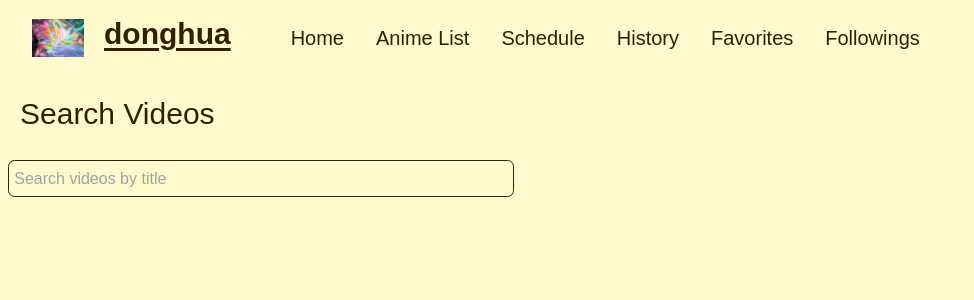
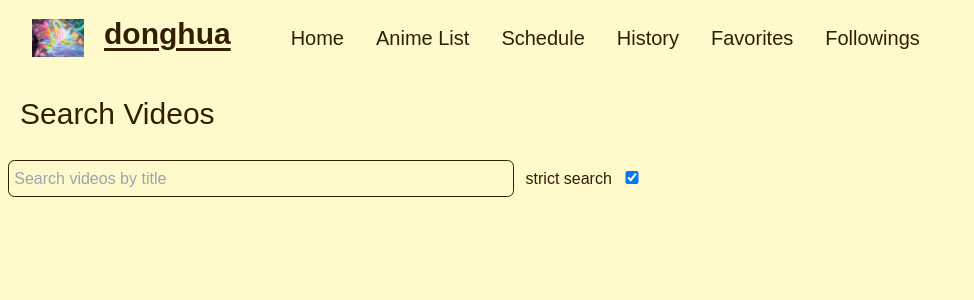
Before and after one commit to newlight77/dailymotion-next-app, a Next.js app: page / in a window 1280 px wide. Shown: the top 300 px of the page, without its empty margins (0-974 px from the left). Built offline with nearby package versions, Linux system fonts and the light colour scheme.

Commit message:
feature(search): add strict search option

```diff
--- a/src/bounded-contexts/video-search-context/domain/usecases/video-search-usecase.ts
+++ b/src/bounded-contexts/video-search-context/domain/usecases/video-search-usecase.ts
@@ -1,6 +1,7 @@
 import { FavoriteType, FollowedAnimeType, FollowedVideoOwnerType, LastViewType, MetaVideoType, SearchKeywordsType, VideoType } from "@/bounded-contexts/video-search-context/domain/model/anime";
 
 export type PreferencesType = {
+  strictSearch: boolean,
   followedAnimes?: FollowedAnimeType[], // Array of followed anime IDs
   followedOwners?: FollowedVideoOwnerType[], // Array of followed owner usernames
   lastViews?: LastViewType[] // Array of last search keywords
@@ -50,12 +51,14 @@ export const VideoSearchUsecase = (port: VideoSearchPort): VideoSearchUsecasePor
     const { list } = response;
     let scoredList: VideoWithScoreType[] = []
 
+    const strictValue = prefs?.strictSearch ? 0 : 1
+
     if (prefs) {
       // Reorder the results based on user preferences
       scoredList = list.map((video: MetaVideoType) => scoreVideo(video, searchParams.search, prefs)).map(v => v as VideoWithScoreType)
       scoredList = scoredList
         .sort((a, b) => b.score - a.score)
-        .filter(v => v.score >= searchParams.search.split(" ").length -1)
+        .filter(v => v.score >= searchParams.search.split(" ").length - strictValue)
         .map(v => v as VideoWithScoreType)
     }
 
--- a/src/bounded-contexts/video-search-context/view/search/SearchBar.tsx
+++ b/src/bounded-contexts/video-search-context/view/search/SearchBar.tsx
@@ -14,6 +14,7 @@ interface SearchBarProps {
 const SearchBar: React.FC<SearchBarProps> = ({ newKeywords, className }) => {
     const [keywords, setKeywords] = useState(newKeywords || '');
     const [debouncedInpout, setDebouncedInpout] = useState('');
+    const [strictSearch, setStrictSearch] = useState(true);
     const { search } = useSearchVideos();
     const useSearchHist = useSearchHistory();
     const useFollowedAnime = useFollowedAnimes();
@@ -54,7 +55,7 @@ const SearchBar: React.FC<SearchBarProps> = ({ newKeywords, className }) => {
     useEffect(() => {
         // console.log('SearchBar keywords', keywords);
         if (keywords !== '') handleSearch()
-    }, [keywords]);
+    }, [keywords, strictSearch]);
 
     // useEffect(() => {
     //     if (debouncedInpout !== '') setKeywords(keywords)
@@ -69,6 +70,10 @@ const SearchBar: React.FC<SearchBarProps> = ({ newKeywords, className }) => {
         }, delay)
     };
 
+    const handleStrictSearchChange = (event: React.ChangeEvent<HTMLInputElement>) => {
+        setStrictSearch(event.target.checked)
+    };
+
     const handleKeyup = (event: React.KeyboardEvent<HTMLInputElement>) => {
         if (event.key === "Enter") {
             handleSearch();
@@ -78,6 +83,7 @@ const SearchBar: React.FC<SearchBarProps> = ({ newKeywords, className }) => {
     const handleSearch = async () => {
 
         const prefs: PreferencesType = {
+            strictSearch: strictSearch,
             followedAnimes: useFollowedAnime.items,
             followedOwners: useFollowedVideoOwner.items,
             lastViews: useLastView.items,
@@ -102,6 +108,11 @@ const SearchBar: React.FC<SearchBarProps> = ({ newKeywords, className }) => {
                 placeholder="Search videos by title"
                 onKeyUp={handleKeyup}
             />
+            <label className='px-2 w-12'>strict search</label>
+            <input className='px-2 w-4'
+                type="checkbox"
+                checked={strictSearch}
+                onChange={handleStrictSearchChange} />
             {/* <button className='' onClick={handleSearch}>Search</button> */}
         </div>
     );
```
